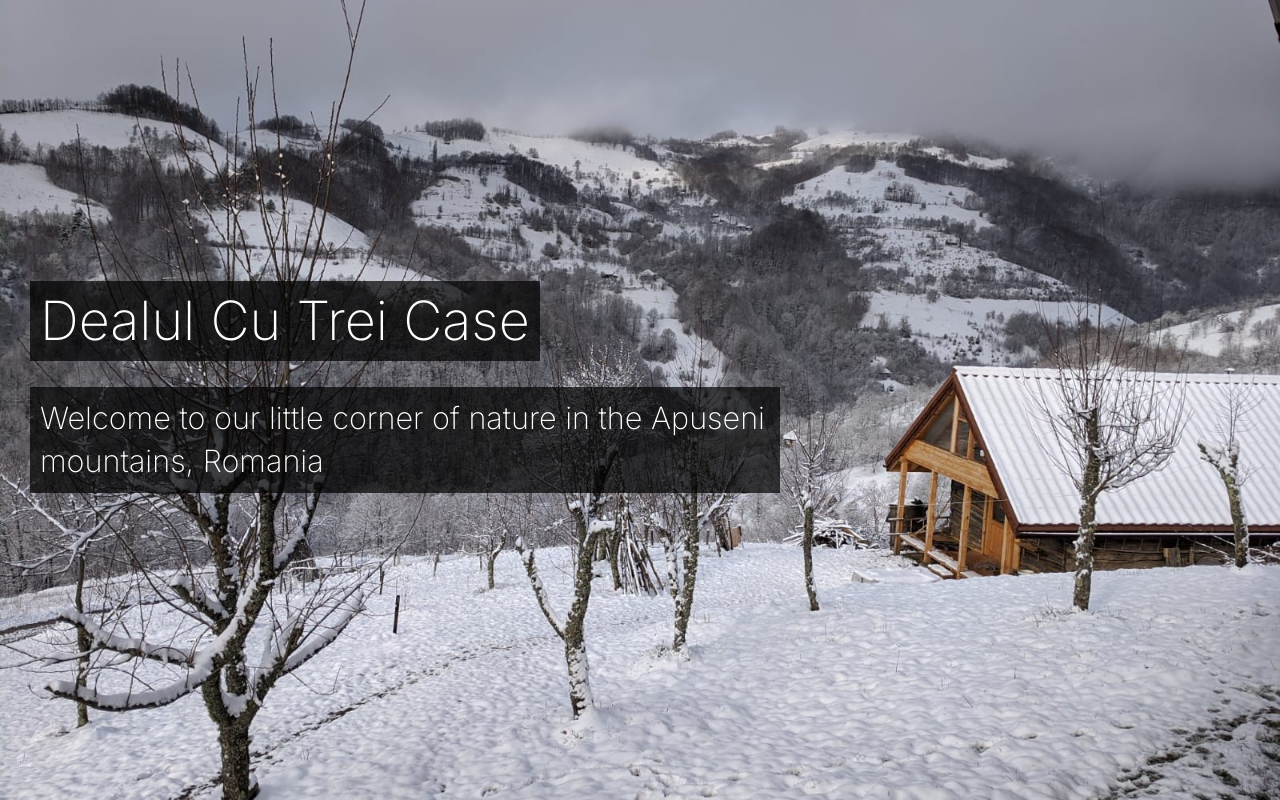
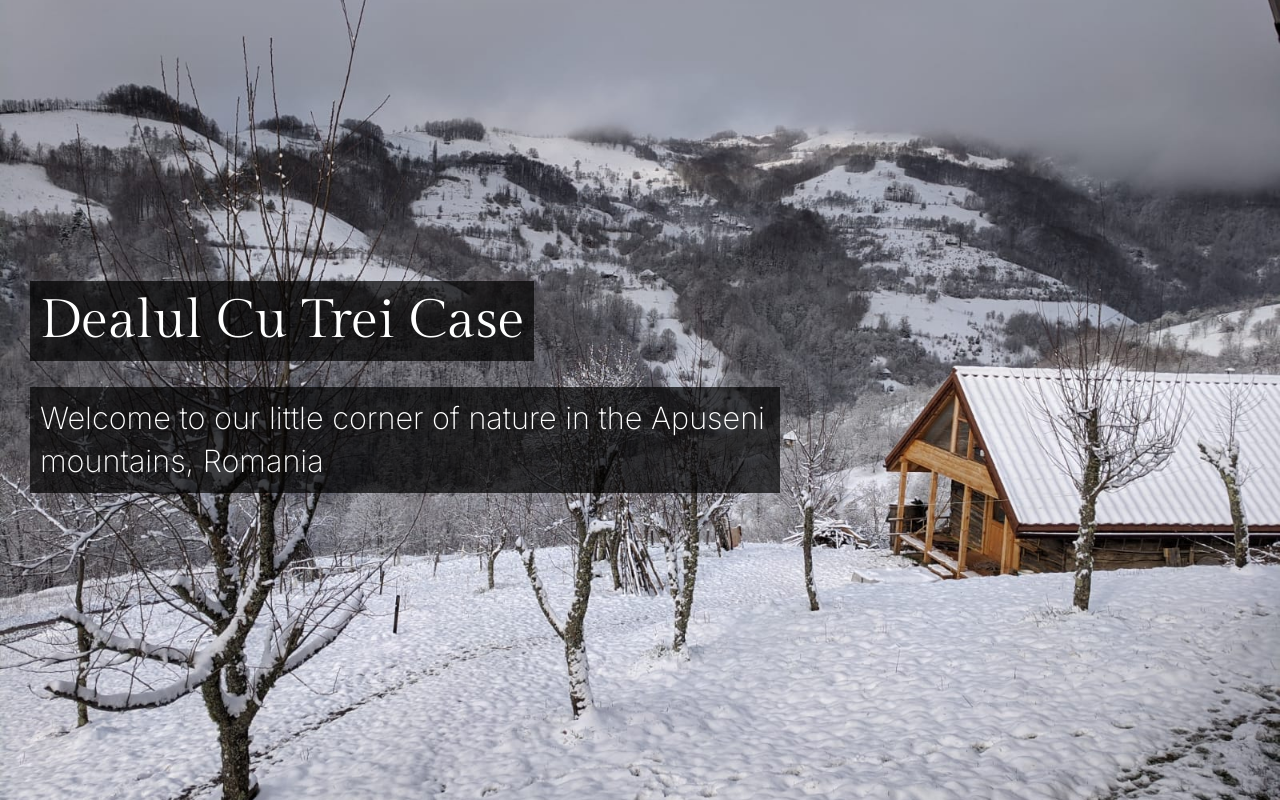
Before and after one commit to alexflorisca/dealul-cu-trei-case, a Gatsby site: page / in a window 1280 px wide. Built offline with nearby package versions, Linux system fonts and the light colour scheme; Gatsby itself is replaced by a stand-in of ours.

Commit message:
Change font of h1

```diff
--- a/src/components/hero.js
+++ b/src/components/hero.js
@@ -16,7 +16,7 @@
 
 const h1 = {
 	color: 'white',
-	fontFamily: 'Inter, ui-sans-serif, system-ui, -apple-system',
+	fontFamily: 'Gilda Display, ui-serif, Georgia, Cambria, Times, serif',
 	fontWeight: 200,
 	fontSize: '3em',
 	background: 'rgba(0,0,0,0.7)',
--- a/src/components/seo.js
+++ b/src/components/seo.js
@@ -71,7 +71,7 @@
       ].concat(meta)}>
       <link rel="preconnect" href="https://fonts.googleapis.com" />
       <link rel="preconnect" href="https://fonts.gstatic.com" crossOrigin />
-      <link href="https://fonts.googleapis.com/css2?family=Inter:wght@100;200&display=swap" rel="stylesheet" />
+      <link href="https://fonts.googleapis.com/css2?family=Gilda+Display&family=Inter:wght@100;200&display=swap" rel="stylesheet" />
     </Helmet>  )
 }
 
```
